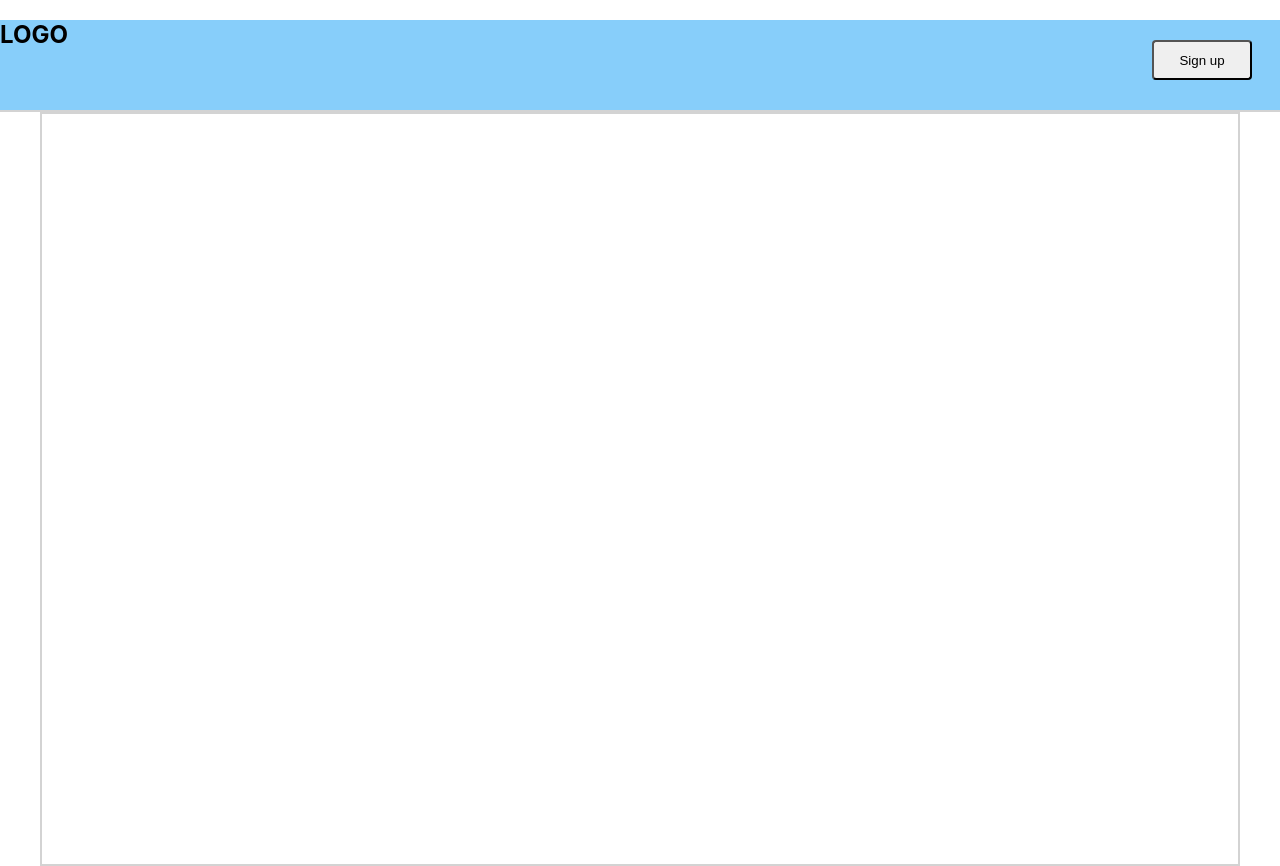
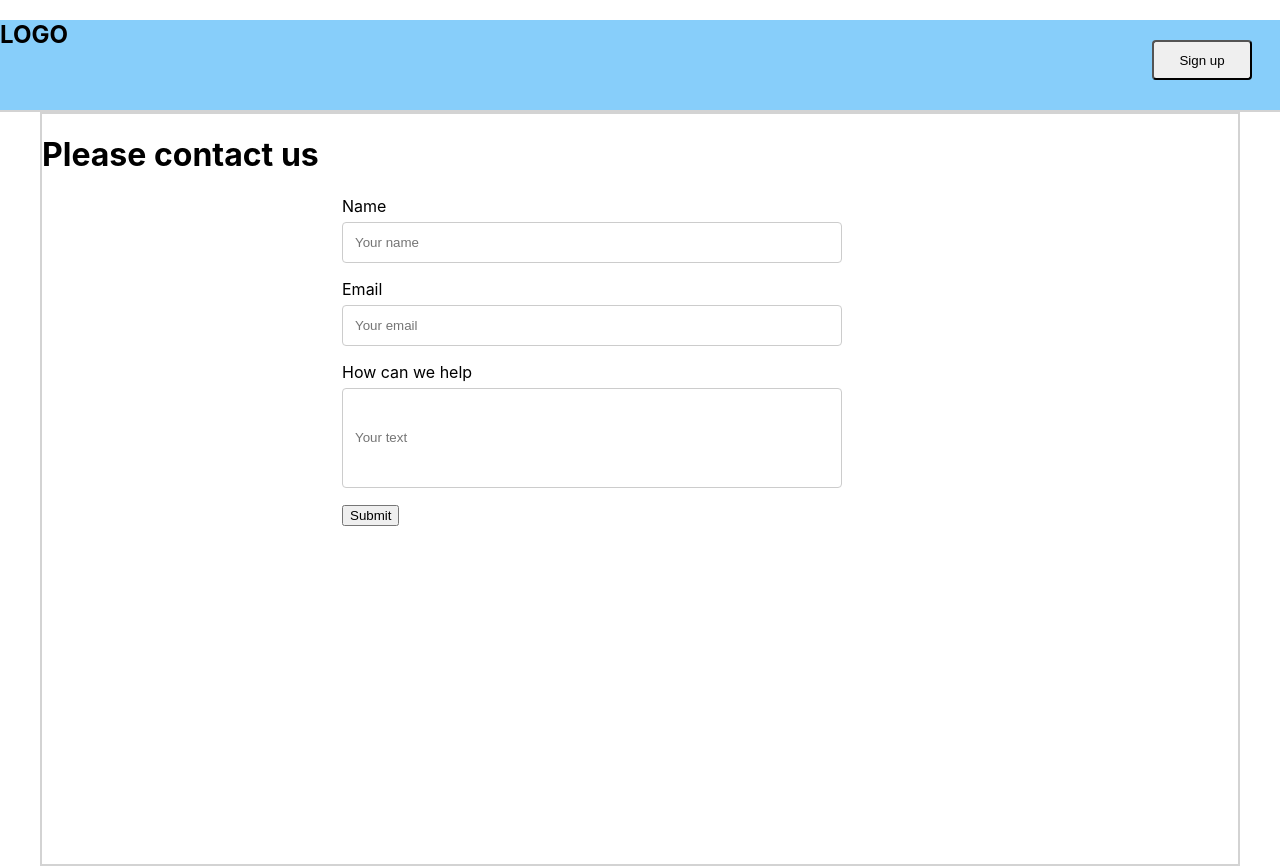
Before and after one commit to AframGakk/SamplerGAN_FrontEnd, a React (Create React App) app in the folder wisebeat-frontend/: page /contact in a window 1280 px wide. Built offline with nearby package versions, Linux system fonts and the light colour scheme.

Commit message:
About and Contact done

```diff
--- a/wisebeat-frontend/src/App.js
+++ b/wisebeat-frontend/src/App.js
@@ -4,16 +4,20 @@ import { Switch, Route } from 'react-router-dom';
 import './App.css';
 import LandingSite from './components/LandingSite/LandingSite';
 import NavigationBar from './components/NavigationBar/NavigationBar';
+import About from './components/About/About';
+import Contact from './components/Contact/Contact';
 
 const App = () => {
   return (
     <div>
       < NavigationBar />
-      <div className='container'>
-        <Switch>
-          <Route exact path="/" component={ LandingSite } />
-        </Switch>
-      </div>
+        <div className='container'>
+          <Switch>
+            <Route exact path="/" component={ LandingSite } />
+            <Route exact path='/about' component={ About } />
+            <Route exact path='/contact' component={ Contact } />
+          </Switch>
+        </div>
     </div>
   )
 }
--- /dev/null
+++ b/wisebeat-frontend/src/components/About/About.js
@@ -0,0 +1,20 @@
+import React from 'react';
+
+const About = () => {
+    return (
+        <div>
+            <h1 className='about-us-title'>About us</h1>
+            <div>
+                <p>"Lorem ipsum dolor sit amet, consectetur adipiscing elit,
+                    sed do eiusmod tempor incididunt ut labore et dolore magna aliqua.
+                    Ut enim ad minim veniam, quis nostrud exercitation ullamco laboris
+                    nisi ut aliquip ex ea commodo consequat. Duis aute irure dolor in
+                    reprehenderit in voluptate velit esse cillum dolore eu fugiat nulla
+                    pariatur. Excepteur sint occaecat cupidatat non proident, sunt in
+                    culpa qui officia deserunt mollit anim id est laborum.</p>
+            </div>
+        </div>
+    )
+};
+
+export default About;
--- /dev/null
+++ b/wisebeat-frontend/src/components/Contact/Contact.js
@@ -0,0 +1,38 @@
+import React from 'react';
+
+class Contact extends React.Component {
+    constructor(props) {
+        super(props);
+        this.state = {
+            name: '',
+            email: '',
+            text: ''
+        };
+    }
+
+    onInputChange(e) {
+        this.setState({ [e.target.name]: e.target.value });
+    }
+
+    render() {
+        const { name, email, text } = this.state;
+        return (
+        <div>
+            <h1 className='contact-us-title'>Please contact us</h1>
+            <div className='contact-us-form'>
+                <form action='' method='get' >
+                    <label className='form-labels' >Name</label>
+                    <input type='text' value={name} name='name' onChange={(e) => this.onInputChange(e)} placeholder='Your name'/>
+                    <label className='form-labels' >Email</label>
+                    <input type='text' value={email} name='email' onChange={(e) => this.onInputChange(e)} placeholder='Your email'/>
+                    <label className='form-labels' >How can we help</label>
+                    <input type='text' value={text} name='text' onChange={(e) => this.onInputChange(e)} placeholder='Your text' className='form-text'/>
+                    <input type="submit" value="Submit" />
+                </form>
+            </div>
+        </div>
+        );
+    }
+}
+
+export default Contact;
--- a/wisebeat-frontend/src/components/LandingSite/LandingSite.js
+++ b/wisebeat-frontend/src/components/LandingSite/LandingSite.js
@@ -4,10 +4,10 @@ import ReactDom from 'react-dom';
 const LandingSite = () => {
     return (
         <div>
-            <h1 className="landing-site">Landing Site</h1>
+            <h1 className="landing-site-title">Landing Site</h1>
             <div>
-                <button type="button" class="btn btn-primary login-button">Login</button>
-                <button type="button" class="btn btn-default signup-button">Sign up</button>
+                <button type="button" className="btn btn-primary login-button">Login</button>
+                <button type="button" className="btn btn-default signup-button">Sign up</button>
             </div>
         </div>
     )
--- a/wisebeat-frontend/src/components/NavigationBar/NavigationBar.js
+++ b/wisebeat-frontend/src/components/NavigationBar/NavigationBar.js
@@ -6,7 +6,7 @@ const NavigationBar = () => {
     <nav className="navbar navbar-expand-lg  navigation-bar">
        {/* <NavLinks /> */}
        <h1>LOGO</h1>
-       <button type="button" class="btn btn-default signup-button-navbar">Sign up</button>
+       <button type="button" className="btn btn-default signup-button-navbar">Sign up</button>
     </nav>
   )
 };
--- a/wisebeat-frontend/src/index.css
+++ b/wisebeat-frontend/src/index.css
@@ -25,7 +25,7 @@ code {
   border: solid 2px lightgray;
 }
 
-.landing-site {
+.landing-site-title {
   color: black;
   text-align: center;
 }
@@ -67,3 +67,31 @@ code {
   left: 90%;
   top: 5%;
 }
+
+.contact-us-form {
+  width: 500px;
+}
+
+input[type=text] {
+  width: 100%;
+  padding: 12px;
+  border: 1px solid #ccc;
+  border-radius: 4px;
+  box-sizing: border-box;
+  margin-top: 6px;
+  margin-bottom: 16px;
+  margin-left: 300px;
+}
+
+input[type=submit] {
+  margin-left: 300px;
+}
+
+.form-labels {
+  margin-left: 300px;
+}
+
+.form-text {
+  width: 100px;
+  height: 100px;
+}
```
Also changed, not shown: 2 other files (tests, documents, lock files or other folders).
